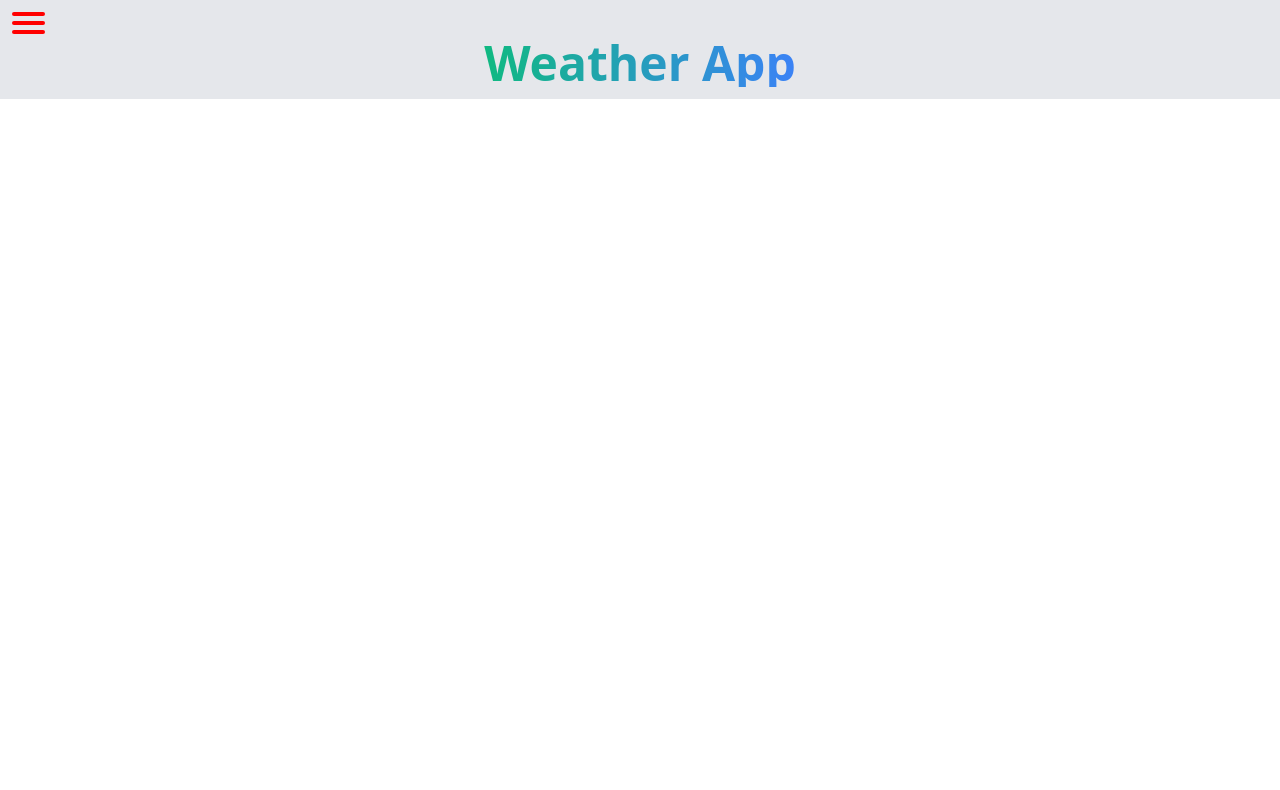
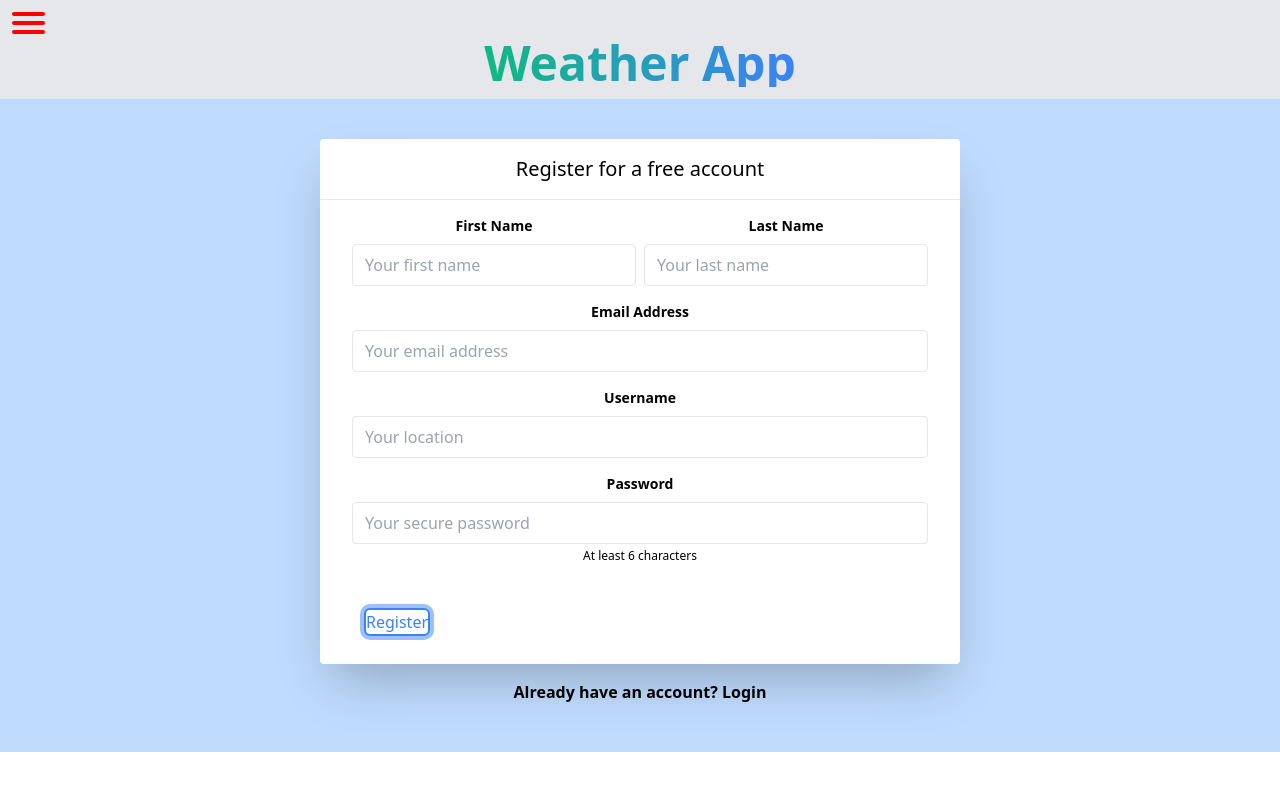
Before and after one commit to SanidhyaTaparia/WeatherAppFrontend, a React (Create React App) app: page /register in a window 1280 px wide. Shown: the top 790 px of the page. Built offline with nearby package versions, Linux system fonts and the light colour scheme; no server answers.

Commit message:
Updated login register

```diff
--- a/package.json
+++ b/package.json
@@ -14,6 +14,7 @@
     "react-router": "^5.2.1",
     "react-router-dom": "^5.3.0",
     "react-scripts": "4.0.3",
+    "react-toastify": "^8.0.3",
     "web-vitals": "^1.1.2"
   },
   "scripts": {
--- a/src/App.js
+++ b/src/App.js
@@ -11,10 +11,11 @@ import Forecast from './components/Forecast/Forecast';
 // import CityWeather from './components/CityWeather/CityWeather';
 import AirQuality from './components/AirQuality/AirQuality';
 import WeatherStation from './components/WeatherStation/WeatherStation';
-// import Register from './components/Register/Register';
-// import Login from './components/Login/Login';
+import Register from './components/Register/Register';
+import Login from './components/Login/Login';
 import axios from "axios";
-
+import { ToastContainer, toast } from 'react-toastify';
+import 'react-toastify/dist/ReactToastify.css';
 
 function App() {
   const [weather,setWeather]=useState([])
@@ -26,7 +27,7 @@ function App() {
   // const [lat, setLat] = useState(null);
   // const [lng, setLng] = useState(null);
 
-  // const [token, setToken] = useState(1);
+  const [token, setToken] = useState(1);
   // const [status, setStatus] = useState(null);
 
 
@@ -180,12 +181,15 @@ useEffect(()=>{
           <Header/>
 
             <Switch>
+              <Route exact path='/login' component={() => (<Login addtoken={setToken}/>)}></Route>
+              <Route exact path='/register' component={() => (<Register/>)}></Route>
               <Route exact path='/currentWeather' component={() => (<CurrentWeather weather={weather} />)}></Route>
               <Route exact path='/forecast' component={() => (<Forecast forecast={forecast} />)}></Route>
               {/* <Route exact path='/cityWeather' component={() => (<CityWeather cityWeather={cityWeather} />)}></Route> */}
               <Route exact path='/weatherStation' component={() => (<WeatherStation station={station} />)}></Route>
               <Route exact path='/airQuality' component={() => (<AirQuality airquality={airquality} />)}></Route>
             </Switch>
+            <ToastContainer />
       </div>
     </Router>
   );
--- a/src/components/Login/Login.js
+++ b/src/components/Login/Login.js
@@ -1,7 +1,36 @@
 import React from 'react';
+import axios from 'axios';
 // import { Link } from 'react-router-dom'
+import {toast} from 'react-toastify'
+import 'react-toastify/dist/ReactToastify.css'
+import { useEffect,useState } from 'react'
 
-export default function Login() {
+export default function Login(addtoken) {
+  const API_BASE_URL="https://weather--backend.herokuapp.com/"
+  const [user_name, setuser_name] = useState("");
+  const [user_pass, setuser_pass] = useState("");
+  const loginnow = () => {
+    if (user_name == "" || user_pass == "") {
+        toast.error("Please fill the empty fields.",{position: toast.POSITION.BOTTOM_RIGHT})
+        return;
+    }
+    setuser_name(user_name.trim());
+    toast.info("Checking credentials...",{position: toast.POSITION.BOTTOM_RIGHT})
+    axios
+        .post(API_BASE_URL + "login/",{
+            email: user_name,
+            password: user_pass
+        })
+        .then(({ data, status }) => {
+            toast.success("Successfully logged in!",{position: toast.POSITION.BOTTOM_RIGHT})
+            console.log(data.token)
+            addtoken(data.token);
+        })
+        .catch((err) => {
+            toast.error("Cannot Login! :( Check credentials.",{position: toast.POSITION.BOTTOM_RIGHT})
+        });
+      }
+
   return(
     <div className="font-sans antialiased bg-grey-lightest bg-green-100 pt-7 pb-20">
     <div className="w-full bg-green fixed shadow z-1">
@@ -13,19 +42,21 @@ export default function Login() {
               <div className="py-4 px-8">
                   <div className="mb-4">
                       <label className="block text-grey-darker text-sm font-bold mb-2" for="email">Email Address</label>
-                      <input className="appearance-none border rounded w-full py-2 px-3 text-grey-darker" id="email" type="email" placeholder="Your email address"/>
+                      <input className="appearance-none border rounded w-full py-2 px-3 text-grey-darker" id="email" type="email" value={user_name}
+            onChange={(e)=>{setuser_name(e.target.value)}} placeholder="Your email address"/>
                   </div>
                   <div className="mb-4">
                       <label className="block text-grey-darker text-sm font-bold mb-2" for="password">Password</label>
-                      <input className="appearance-none border rounded w-full py-2 px-3 text-grey-darker" id="password" type="password" placeholder="Enter your password"/>
+                      <input className="appearance-none border rounded w-full py-2 px-3 text-grey-darker" id="password" type="password" value={user_pass}
+            onChange={(e)=>{setuser_pass(e.target.value)}} placeholder="Enter your password"/>
                   </div>
                   <div className="flex items-center justify-between mt-8">
-                      <button className="rounded-md font-medium text-green-500 hover:text-white bg-white hover:bg-green-500 border-2 border-green-500 ring-4 ring-green-500 ring-opacity-50 m-3" type="submit">Login</button>
+                      <button className="rounded-md font-medium text-green-500 hover:text-white bg-white hover:bg-green-500 border-2 border-green-500 ring-4 ring-green-500 ring-opacity-50 m-3" onClick={loginnow} type="submit">Login</button>
                   </div>
               </div>
           </div>
           <p className="text-center my-4">
-              <h2 className="text-grey-dark text-md no-underline hover:text-grey-darker font-black">Do not have an account? Register</h2>
+              <h2 className="text-grey-dark text-md no-underline hover:text-grey-darker font-black" ><a href="/register">Do not have an account? Register</a></h2>
           </p>
       </div>
     </div>
--- a/src/components/Register/Register.js
+++ b/src/components/Register/Register.js
@@ -1,7 +1,69 @@
 import React from 'react';
 // import { Link } from 'react-router-dom'
+import axios from 'axios'
+import {toast} from 'react-toastify'
+import 'react-toastify/dist/ReactToastify.css'
+import { useEffect,useState } from 'react'
 
 export default function Register() {
+    const [firstName, setFirstName] = useState('')
+  const [lastName, setLastName] = useState('')
+  const [email, setEmail] = useState('')
+  const [password, setPassword] = useState('')
+  const [username, setUsername] = useState('')
+
+  const registerFieldsAreValid = (
+    firstName,
+    lastName,
+    email,
+    username,
+    password
+  ) => {
+    if (
+      firstName === '' ||
+      lastName === '' ||
+      email === '' ||
+      username === '' ||
+      password === ''
+    ) {
+      toast.error('Please fill all the fields correctly.',{position: toast.POSITION.BOTTOM_RIGHT})
+      return false
+    }
+    if (!/^\w+([\.-]?\w+)*@\w+([\.-]?\w+)*(\.\w{2,3})+$/.test(email)) {
+      toast.error('Please enter a valid email address.',{position: toast.POSITION.BOTTOM_RIGHT})
+      return false
+    }
+    return true
+  }
+
+  const register = (e) => {
+    e.preventDefault()
+
+    if (
+      registerFieldsAreValid(firstName, lastName, email, username, password)
+    ) {
+      toast.info('Please wait...',{position: toast.POSITION.BOTTOM_RIGHT})
+
+      const dataForApiRequest = {
+        first_name: firstName,
+        last_name: lastName,
+        email: email,
+        username: username,
+        password: password,
+      }
+
+      axios.post(
+        'https://weather--backend.herokuapp.com/register/',
+        dataForApiRequest,
+      )
+        .then(function ({ data, status }) {
+          toast.success('Verification link has been sent to email',{position: toast.POSITION.BOTTOM_RIGHT})
+        })
+        .catch(function (err) {
+          toast.warning('An account using same email or username is already created',{position: toast.POSITION.BOTTOM_RIGHT})
+        })
+    }
+  }
   return(
     <div className="font-sans antialiased bg-grey-lightest bg-blue-200">
     <div className="w-full bg-green fixed shadow z-1">
@@ -14,28 +76,37 @@ export default function Register() {
                   <div className="flex mb-4">
                       <div className="w-1/2 mr-1">
                           <label className="block text-grey-darker text-sm font-bold mb-2" for="first_name">First Name</label>
-                          <input className="appearance-none border rounded w-full py-2 px-3 text-grey-darker" id="first_name" type="text" placeholder="Your first name"/>
+                          <input className="appearance-none border rounded w-full py-2 px-3 text-grey-darker" id="first_name" value={firstName}
+            onChange={(e) => setFirstName(e.target.value)} type="text" placeholder="Your first name"/>
                       </div>
                       <div className="w-1/2 ml-1">
                           <label className="block text-grey-darker text-sm font-bold mb-2" for="last_name">Last Name</label>
-                          <input className="appearance-none border rounded w-full py-2 px-3 text-grey-darker" id="last_name" type="text" placeholder="Your last name"/>
+                          <input className="appearance-none border rounded w-full py-2 px-3 text-grey-darker" value={lastName}
+            onChange={(e) => setLastName(e.target.value)}
+             id="last_name" type="text" placeholder="Your last name"/>
                       </div>
                   </div>
                   <div className="mb-4">
                       <label className="block text-grey-darker text-sm font-bold mb-2" for="email">Email Address</label>
-                      <input className="appearance-none border rounded w-full py-2 px-3 text-grey-darker" id="email" type="email" placeholder="Your email address"/>
+                      <input className="appearance-none border rounded w-full py-2 px-3 text-grey-darker" value={email}
+            onChange={(e) => setEmail(e.target.value)}
+             id="email" type="email" placeholder="Your email address"/>
                   </div>
                   <div className="mb-4">
-                      <label className="block text-grey-darker text-sm font-bold mb-2" for="location">Location</label>
-                      <input className="appearance-none border rounded w-full py-2 px-3 text-grey-darker" id="location" type="text" placeholder="Your location"/>
+                      <label className="block text-grey-darker text-sm font-bold mb-2" for="Username">Username</label>
+                      <input className="appearance-none border rounded w-full py-2 px-3 text-grey-darker" id="location" value={username}
+            onChange={(e) => setUsername(e.target.value)}
+             type="text" placeholder="Your location"/>
                   </div>
                   <div className="mb-4">
                       <label className="block text-grey-darker text-sm font-bold mb-2" for="password">Password</label>
-                      <input className="appearance-none border rounded w-full py-2 px-3 text-grey-darker" id="password" type="password" placeholder="Your secure password"/>
+                      <input className="appearance-none border rounded w-full py-2 px-3 text-grey-darker" value={password}
+            onChange={(e) => setPassword(e.target.value)}
+             id="password" type="password" placeholder="Your secure password"/>
                       <p className="text-grey text-xs mt-1">At least 6 characters</p>
                   </div>
                   <div className="flex items-center justify-between mt-8">
-                      <button className="rounded-md font-medium text-blue-500 hover:text-white bg-white hover:bg-blue-500 border-2 border-blue-500 ring-4 ring-blue-500 ring-opacity-50 m-3" type="submit">Register</button>
+                      <button  onClick={register} className="rounded-md font-medium text-blue-500 hover:text-white bg-white hover:bg-blue-500 border-2 border-blue-500 ring-4 ring-blue-500 ring-opacity-50 m-3" type="submit">Register</button>
                   </div>
               </div>
           </div>
```
Also changed, not shown: 1 other file (tests, documents, lock files or other folders).
